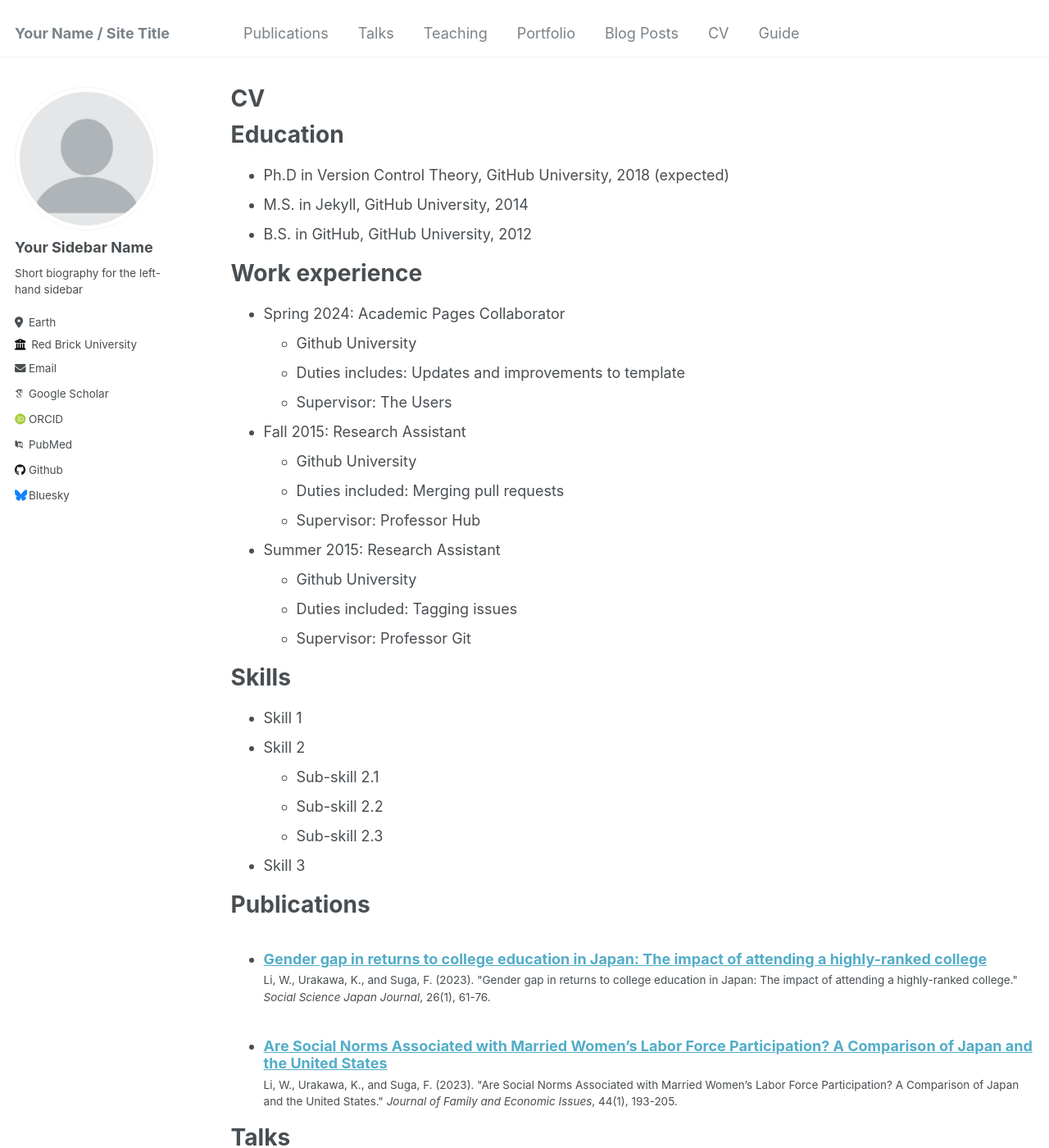
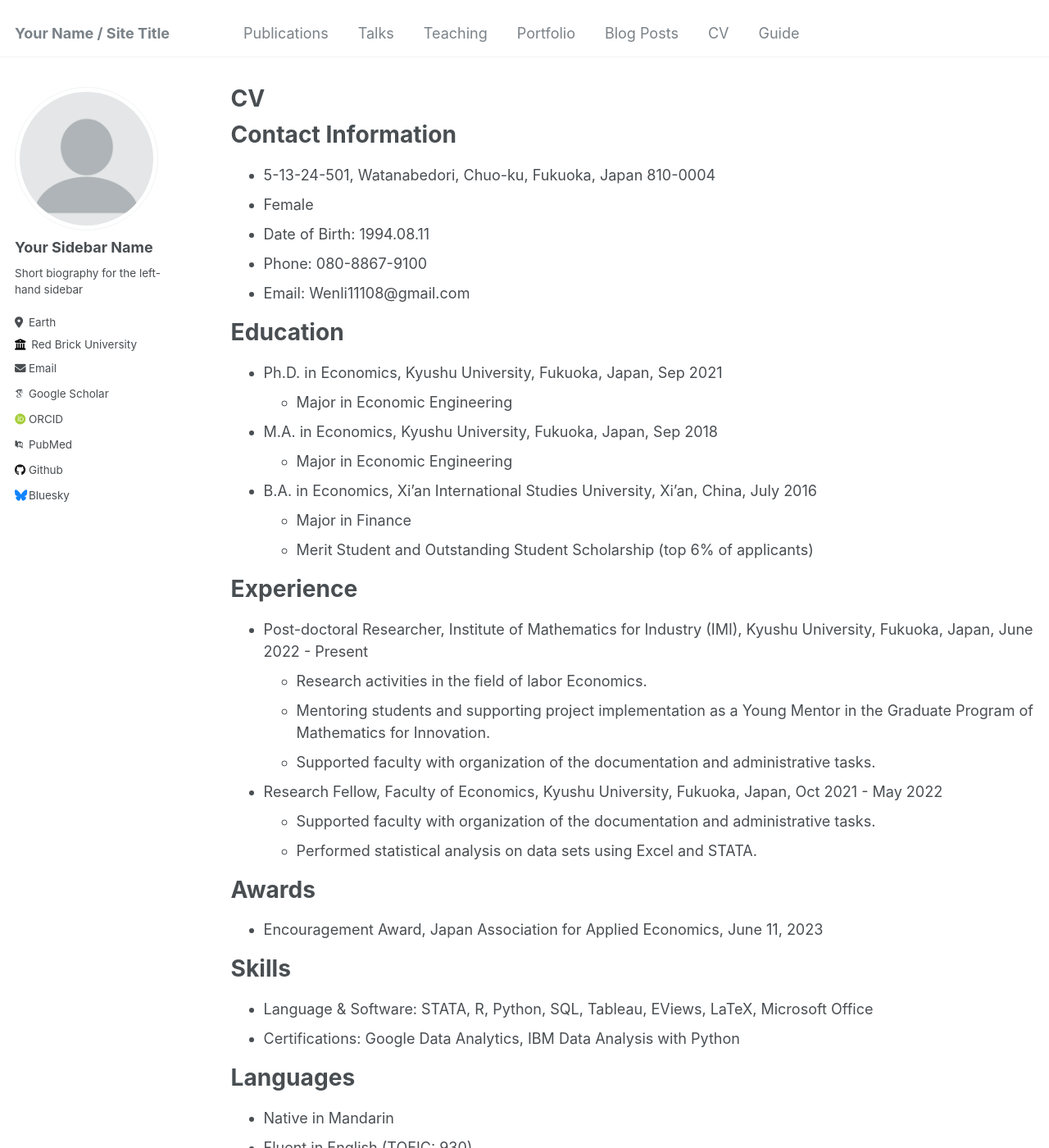
Before and after one commit to wenli-econ/wenli-econ.github.io, a Jekyll site: the page built from _pages/cv.md, in a window 1280 px wide and 1400 px high. Shown: the whole window at 82% size. Built offline with Jekyll 4.4.1, drawn with Linux system fonts in a browser that asks for light colours; some web fonts are replaced; some of the changed text lies outside the part shown.

Commit message:
Update cv.md

```diff
--- a/_pages/cv.md
+++ b/_pages/cv.md
@@ -9,56 +9,72 @@ redirect_from:
 
 {% include base_path %}
 
+Contact Information
+======
+* 5-13-24-501, Watanabedori, Chuo-ku, Fukuoka, Japan 810-0004
+* Female
+* Date of Birth: 1994.08.11
+* Phone: 080-8867-9100
+* Email: Wenli11108@gmail.com
+
 Education
 ======
-* Ph.D in Version Control Theory, GitHub University, 2018 (expected)
-* M.S. in Jekyll, GitHub University, 2014
-* B.S. in GitHub, GitHub University, 2012
+* Ph.D. in Economics, Kyushu University, Fukuoka, Japan, Sep 2021
+  * Major in Economic Engineering
+* M.A. in Economics, Kyushu University, Fukuoka, Japan, Sep 2018
+  * Major in Economic Engineering
+* B.A. in Economics, Xi'an International Studies University, Xi'an, China, July 2016
+  * Major in Finance
+  * Merit Student and Outstanding Student Scholarship (top 6% of applicants)
 
-Work experience
+Experience
 ======
-* Spring 2024: Academic Pages Collaborator
-  * Github University
-  * Duties includes: Updates and improvements to template
-  * Supervisor: The Users
+* Post-doctoral Researcher, Institute of Mathematics for Industry (IMI), Kyushu University, Fukuoka, Japan, June 2022 - Present
+  * Research activities in the field of labor Economics.
+  * Mentoring students and supporting project implementation as a Young Mentor in the Graduate Program of Mathematics for Innovation.
+  * Supported faculty with organization of the documentation and administrative tasks.
+* Research Fellow, Faculty of Economics, Kyushu University, Fukuoka, Japan, Oct 2021 - May 2022
+  * Supported faculty with organization of the documentation and administrative tasks.
+  * Performed statistical analysis on data sets using Excel and STATA.
 
-* Fall 2015: Research Assistant
-  * Github University
-  * Duties included: Merging pull requests
-  * Supervisor: Professor Hub
-
-* Summer 2015: Research Assistant
-  * Github University
-  * Duties included: Tagging issues
-  * Supervisor: Professor Git
+Awards
+======
+* Encouragement Award, Japan Association for Applied Economics, June 11, 2023
 
 Skills
 ======
-* Skill 1
-* Skill 2
-  * Sub-skill 2.1
-  * Sub-skill 2.2
-  * Sub-skill 2.3
-* Skill 3
+* Language & Software: STATA, R, Python, SQL, Tableau, EViews, LaTeX, Microsoft Office
+* Certifications: Google Data Analytics, IBM Data Analysis with Python
+
+Languages
+======
+* Native in Mandarin
+* Fluent in English (TOEIC: 930)
+* Fluent in Japanese (N1: 126)
+
+Affiliations
+======
+* The Japanese Economic Association
+* Japan Association for Applied Economics
 
 Publications
 ======
-  <ul>{% for post in site.publications reversed %}
-    {% include archive-single-cv.html %}
-  {% endfor %}</ul>
+<ul>{% for post in site.publications reversed %}
+  {% include archive-single-cv.html %}
+{% endfor %}</ul>
 
 Talks
 ======
-  <ul>{% for post in site.talks reversed %}
-    {% include archive-single-talk-cv.html  %}
-  {% endfor %}</ul>
+<ul>{% for post in site.talks reversed %}
+  {% include archive-single-talk-cv.html %}
+{% endfor %}</ul>
 
 Teaching
 ======
-  <ul>{% for post in site.teaching reversed %}
-    {% include archive-single-cv.html %}
-  {% endfor %}</ul>
+<ul>{% for post in site.teaching reversed %}
+  {% include archive-single-cv.html %}
+{% endfor %}</ul>
 
-Service and leadership
+Service and Leadership
 ======
 * Currently signed in to 43 different slack teams
```
